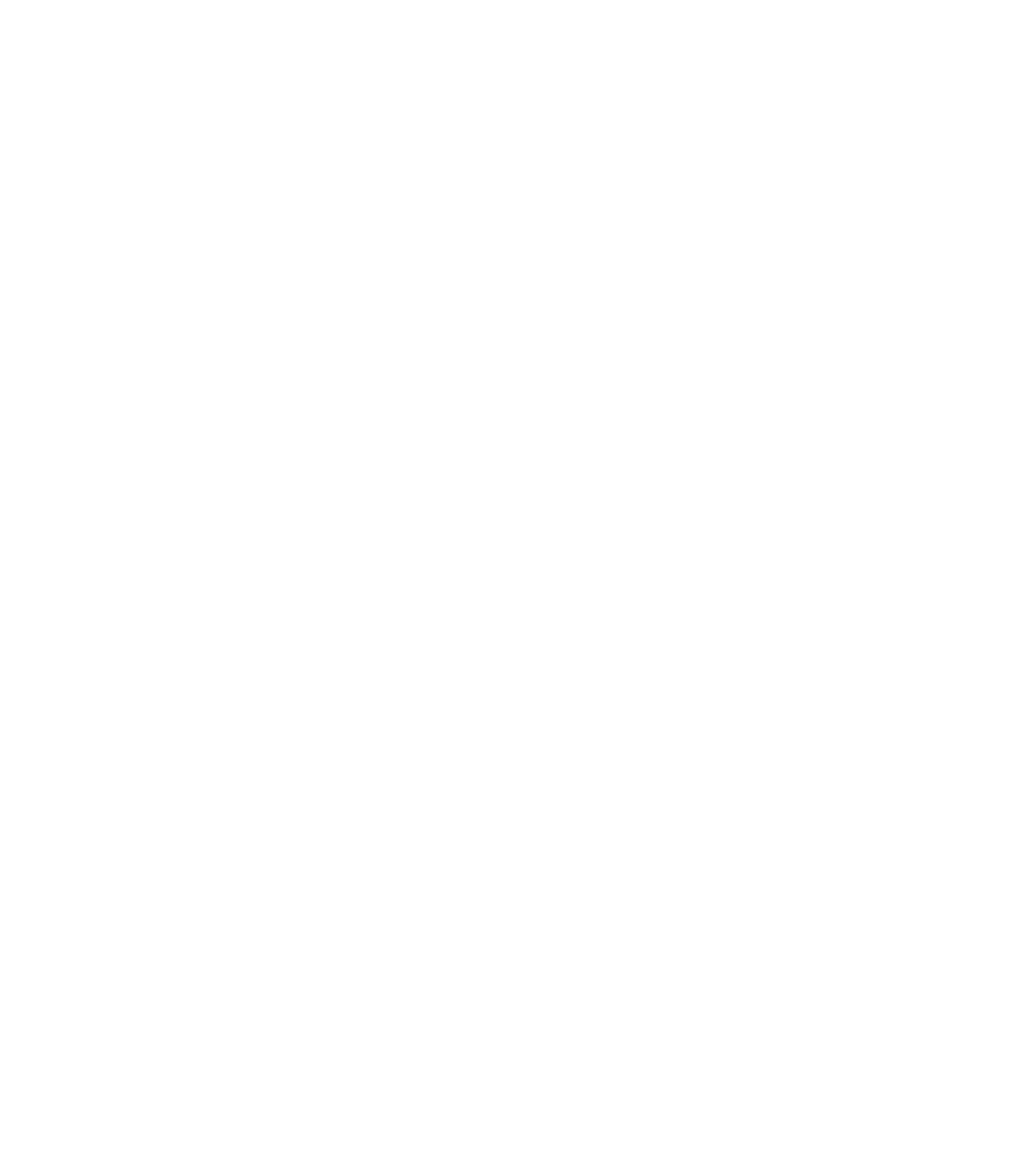
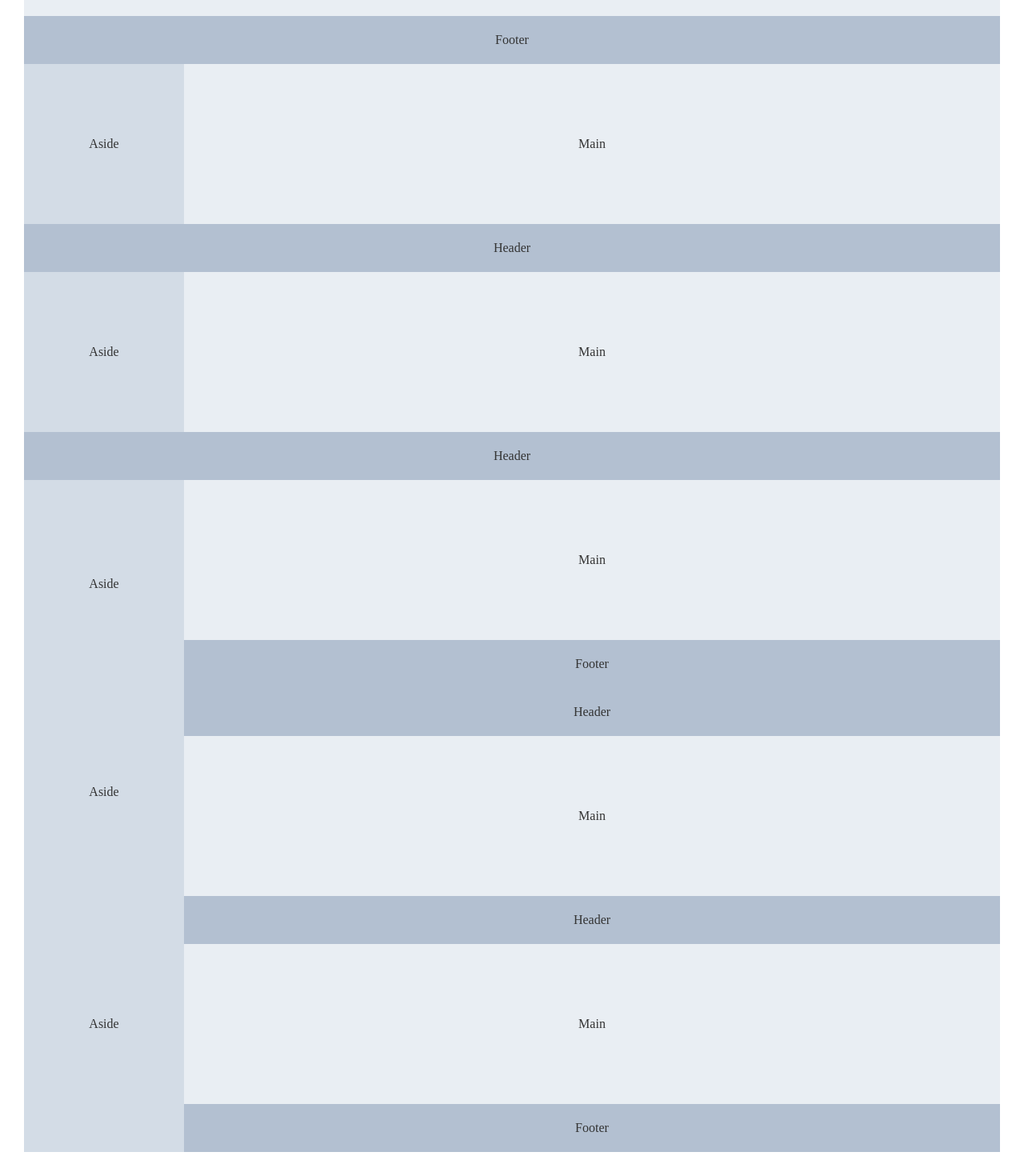
Before and after one commit to IStrangers/Vue2UI, a Vue app: page / in a window 1280 px wide. Shown: the part 813-2283 px from the top of the page at 80% size. Before the commit the page ends 800 px from the top, so only its background shows below. Built offline with nearby package versions, Linux system fonts and the light colour scheme.

Commit message:
202200901

```diff
--- a/src/App.vue
+++ b/src/App.vue
@@ -37,6 +37,59 @@
         </sm-col>
       </sm-row>
     </p>
+    <p>
+      <sm-container>
+        <sm-header>Header</sm-header>
+        <sm-main>Main</sm-main>
+      </sm-container>
+
+      <sm-container>
+        <sm-header>Header</sm-header>
+        <sm-main>Main</sm-main>
+        <sm-footer>Footer</sm-footer>
+      </sm-container>
+
+      <sm-container>
+        <sm-aside width="200px">Aside</sm-aside>
+        <sm-main>Main</sm-main>
+      </sm-container>
+
+      <sm-container>
+        <sm-header>Header</sm-header>
+        <sm-container>
+          <sm-aside width="200px">Aside</sm-aside>
+          <sm-main>Main</sm-main>
+        </sm-container>
+      </sm-container>
+
+      <sm-container>
+        <sm-header>Header</sm-header>
+        <sm-container>
+          <sm-aside width="200px">Aside</sm-aside>
+          <sm-container>
+            <sm-main>Main</sm-main>
+            <sm-footer>Footer</sm-footer>
+          </sm-container>
+        </sm-container>
+      </sm-container>
+
+      <sm-container>
+        <sm-aside width="200px">Aside</sm-aside>
+        <sm-container>
+          <sm-header>Header</sm-header>
+          <sm-main>Main</sm-main>
+        </sm-container>
+      </sm-container>
+
+      <sm-container>
+        <sm-aside width="200px">Aside</sm-aside>
+        <sm-container>
+          <sm-header>Header</sm-header>
+          <sm-main>Main</sm-main>
+          <sm-footer>Footer</sm-footer>
+        </sm-container>
+      </sm-container>
+    </p>
   </div>
 </template>
 
@@ -54,4 +107,38 @@
   p{
     margin: 30px;
   }
+
+  .sm-header, .sm-footer {
+    background-color: #B3C0D1;
+    color: #333;
+    text-align: center;
+    line-height: 60px;
+  }
+
+  .sm-aside {
+    background-color: #D3DCE6;
+    color: #333;
+    text-align: center;
+    line-height: 200px;
+  }
+
+  .sm-main {
+    background-color: #E9EEF3;
+    color: #333;
+    text-align: center;
+    line-height: 160px;
+  }
+
+  body > .sm-container {
+    margin-bottom: 40px;
+  }
+
+  .sm-container:nth-child(5) .sm-aside,
+  .sm-container:nth-child(6) .sm-aside {
+    line-height: 260px;
+  }
+
+  .sm-container:nth-child(7) .sm-aside {
+    line-height: 320px;
+  }
 </style>
--- /dev/null
+++ b/src/packages/container/aside/index.vue
@@ -0,0 +1,29 @@
+<template>
+  <aside :class="getComponentName()" :style="{width}">
+    <slot></slot>
+  </aside>
+</template>
+
+<script>
+const name = "sm-aside"
+export default {
+  name,
+  props:{
+    width: {
+      type: String,
+      default: "300px"
+    }
+  },
+  methods: {
+    getComponentName() {
+      return name
+    }
+  }
+}
+</script>
+
+<style lang="scss">
+
+
+
+</style>
--- /dev/null
+++ b/src/packages/container/container/index.vue
@@ -0,0 +1,42 @@
+<template>
+  <section :class="[getComponentName(),isVertical ? 'isVertical' : '']">
+    <slot></slot>
+  </section>
+</template>
+
+<script>
+const name = "sm-container"
+export default {
+  name,
+  props:{
+
+  },
+  data() {
+    return {
+      isVertical: true
+    }
+  },
+  mounted() {
+    this.isVertical = this.$children.some(child => ["sm-footer","sm-header"].includes(child.$options.name))
+  },
+  methods: {
+    getComponentName() {
+      return name
+    }
+  }
+}
+</script>
+
+<style lang="scss">
+
+  .sm-container{
+    display: flex;
+    flex: 1;
+    flex-direction: row;
+
+    &.isVertical {
+      flex-direction: column;
+    }
+  }
+
+</style>
--- /dev/null
+++ b/src/packages/container/footer/index.vue
@@ -0,0 +1,28 @@
+<template>
+  <footer :class="getComponentName()">
+    <slot></slot>
+  </footer>
+</template>
+
+<script>
+const name = "sm-footer"
+export default {
+  name,
+  props:{
+
+  },
+  methods: {
+    getComponentName() {
+      return name
+    }
+  }
+}
+</script>
+
+<style lang="scss">
+
+  .sm-footer {
+    height: 60px;
+  }
+
+</style>
--- /dev/null
+++ b/src/packages/container/header/index.vue
@@ -0,0 +1,28 @@
+<template>
+  <header :class="getComponentName()">
+    <slot></slot>
+  </header>
+</template>
+
+<script>
+const name = "sm-header"
+export default {
+  name,
+  props:{
+
+  },
+  methods: {
+    getComponentName() {
+      return name
+    }
+  }
+}
+</script>
+
+<style lang="scss">
+
+  .sm-header {
+    height: 60px;
+  }
+
+</style>
--- /dev/null
+++ b/src/packages/container/main/index.vue
@@ -0,0 +1,29 @@
+<template>
+  <main :class="getComponentName()">
+    <slot></slot>
+  </main>
+</template>
+
+<script>
+const name = "sm-main"
+export default {
+  name,
+  props:{
+
+  },
+  methods: {
+    getComponentName() {
+      return name
+    }
+  }
+}
+</script>
+
+<style lang="scss">
+
+  .sm-main {
+    flex: 1;
+    padding: 20px;
+  }
+
+</style>
--- a/src/packages/index.js
+++ b/src/packages/index.js
@@ -3,6 +3,11 @@
 import ButtonGroup from "./button-group/index.vue"
 import Row from "./layout/row/index.vue"
 import Col from "./layout/col/index.vue"
+import Aside from "./container/aside/index.vue"
+import Container from "./container/container/index.vue"
+import Footer from "./container/footer/index.vue"
+import Header from "./container/header/index.vue"
+import Main from "./container/main/index.vue"
 
 function install(vue) {
   vue.component(Icon.name,Icon)
@@ -10,6 +15,11 @@
   vue.component(ButtonGroup.name,ButtonGroup)
   vue.component(Row.name,Row)
   vue.component(Col.name,Col)
+  vue.component(Aside.name,Aside)
+  vue.component(Container.name,Container)
+  vue.component(Footer.name,Footer)
+  vue.component(Header.name,Header)
+  vue.component(Main.name,Main)
 }
 
 if(window.Vue) {
```
